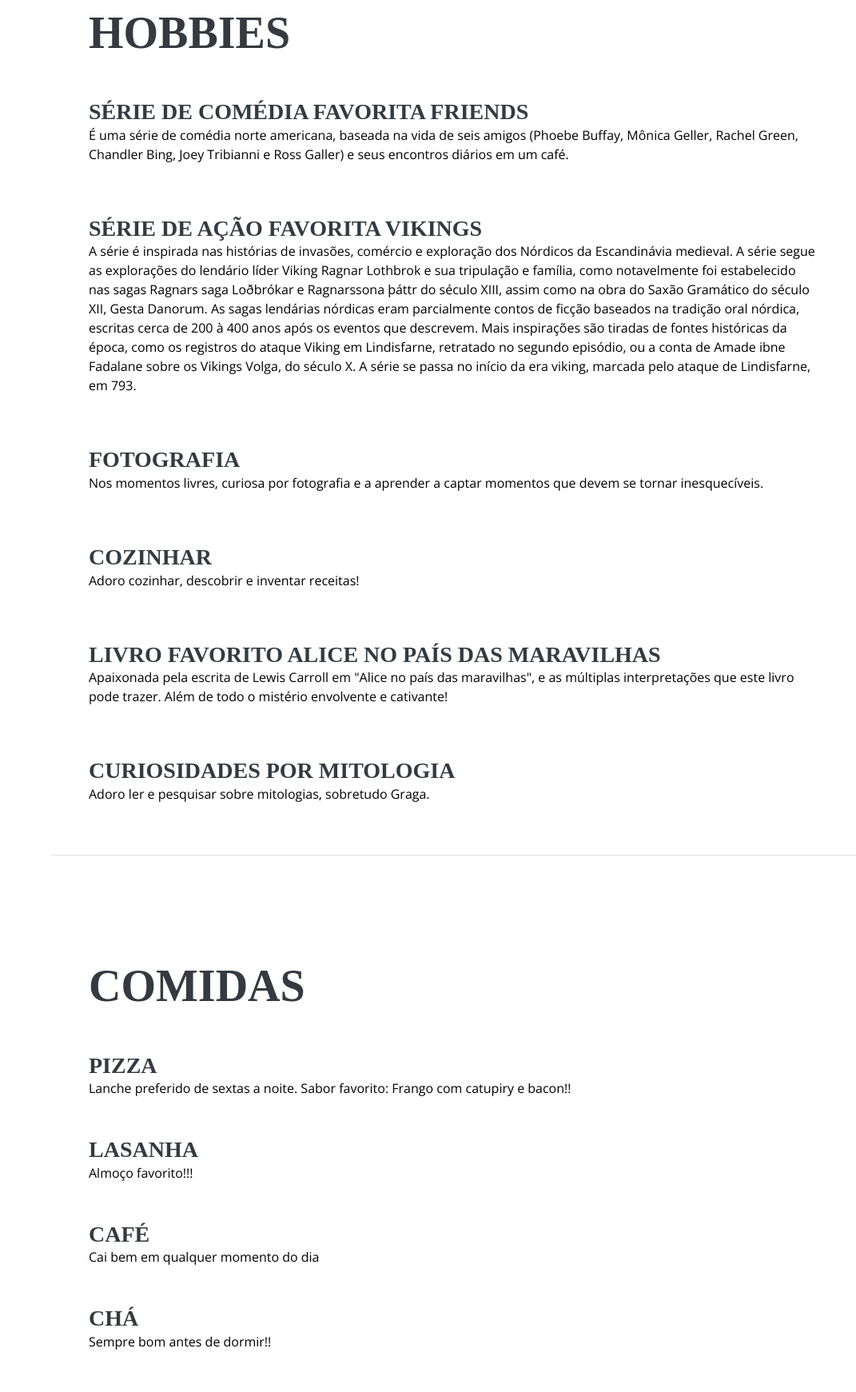
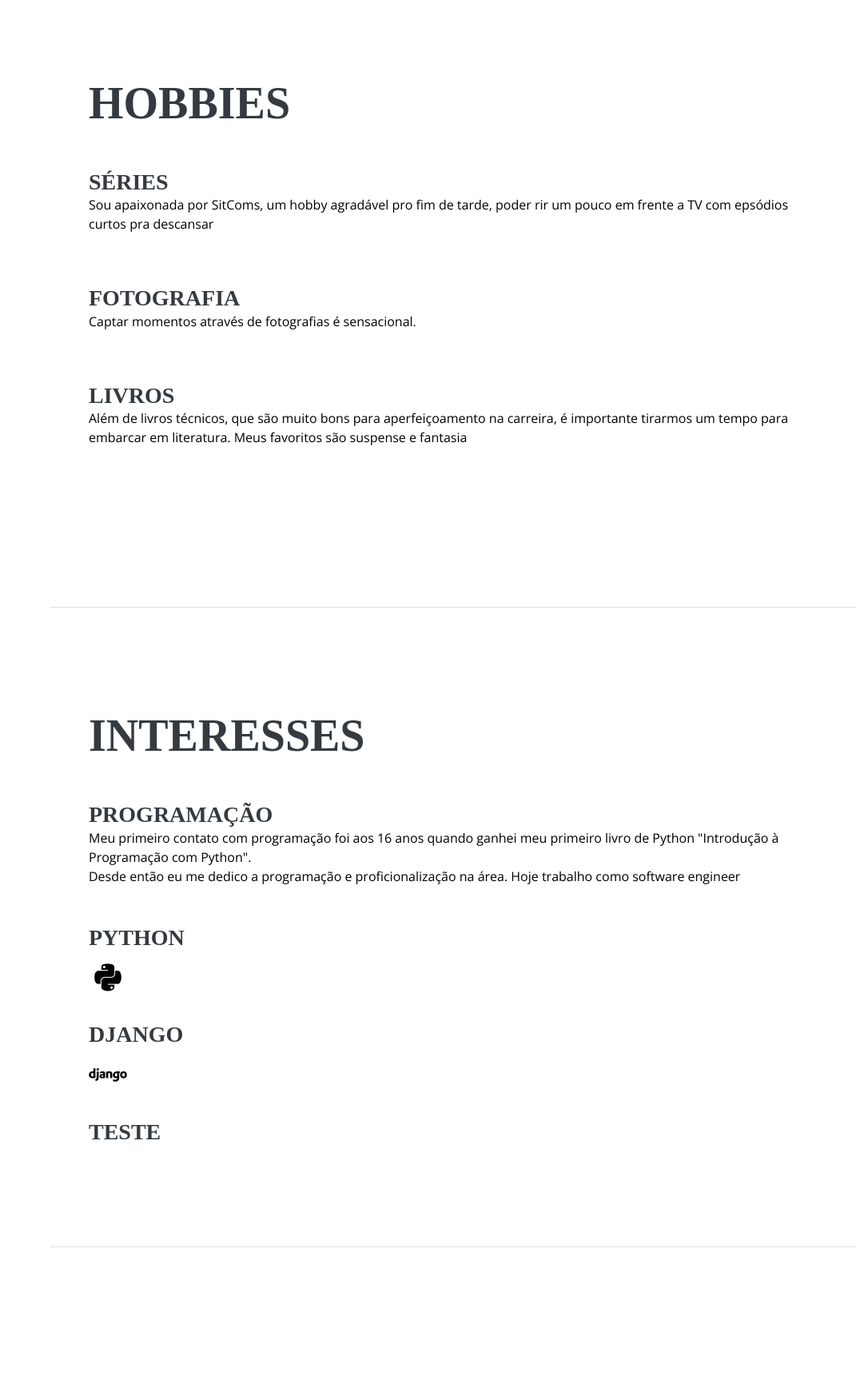
Before and after one commit to EduardaGoulart/EduardaGoulart.github.io, a plain HTML site: page index.html in a window 1280 px wide. Shown: the part 840-2581 px from the top of the page at 80% size, without its empty margins (209-1280 px from the left). After the commit the page ends 2400 px from the top, so only its background shows below. Drawn offline with nearby package versions, Linux system fonts and the light colour scheme; a web font is replaced by a local one.

Commit message:
update info

```diff
--- a/index.html
+++ b/index.html
@@ -44,12 +44,6 @@
           </li>
           <li class="nav-item">
             <a class="nav-link js-scroll-trigger" href="#hobbies">Hobbies</a>
-          </li>
-          <li class="nav-item">
-            <a class="nav-link js-scroll-trigger" href="#comidas">Comidas</a>
-          </li>
-          <li class="nav-item">
-            <a class="nav-link js-scroll-trigger" href="#esportes">Esportes</a>
           </li>
           <li class="nav-item">
             <a class="nav-link js-scroll-trigger" href="#interesses">interesses</a>
@@ -120,125 +114,35 @@
 
           <div class="resume-item d-flex flex-column flex-md-row mb-5">
             <div class="resume-content mr-auto">
-              <h3 class="mb-0">Série de comédia favorita Friends</h3>
-              <p>É uma série de comédia norte americana, baseada na vida de seis amigos (Phoebe Buffay, Mônica Geller, Rachel Green, Chandler Bing, Joey Tribianni e Ross Galler) e seus encontros diários em um café.</p>
+              <h3 class="mb-0">Séries</h3>
+              <p>Sou apaixonada por SitComs, um hobby agradável pro fim de tarde,
+                poder rir um pouco em frente a TV com epsódios curtos pra descansar
+              </p>
             </div>
           </div>
 
-          <div class="resume-item d-flex flex-column flex-md-row mb-5">
-            <div class="resume-content mr-auto">
-              <h3 class="mb-0">Série de ação favorita Vikings</h3>
-              <p>A série é inspirada nas histórias de invasões, comércio e exploração dos Nórdicos da Escandinávia medieval. A série segue as explorações do lendário líder Viking Ragnar Lothbrok e sua tripulação e família, como notavelmente foi estabelecido nas sagas Ragnars saga Loðbrókar e Ragnarssona þáttr do século XIII, assim como na obra do Saxão Gramático do século XII, Gesta Danorum. As sagas lendárias nórdicas eram parcialmente contos de ficção baseados na tradição oral nórdica, escritas cerca de 200 à 400 anos após os eventos que descrevem. Mais inspirações são tiradas de fontes históricas da época, como os registros do ataque Viking em Lindisfarne, retratado no segundo episódio, ou a conta de Amade ibne Fadalane sobre os Vikings Volga, do século X. A série se passa no início da era viking, marcada pelo ataque de Lindisfarne, em 793.</p>
-            </div>
-          </div>
 
           <div class="resume-item d-flex flex-column flex-md-row mb-5">
             <div class="resume-content mr-auto">
               <h3 class="mb-0">Fotografia</h3>
-              <p>Nos momentos livres, curiosa por fotografia e a aprender a captar momentos que devem se tornar inesquecíveis.</p>
+              <p>Captar momentos através de fotografias é sensacional.</p>
             </div>
           </div>
 
-          <div class="resume-item d-flex flex-column flex-md-row mb-5">
-            <div class="resume-content mr-auto">
-              <h3 class="mb-0">Cozinhar</h3>
-              <p>Adoro cozinhar, descobrir e inventar receitas!</p>
-            </div>
-          </div>
 
           <div class="resume-item d-flex flex-column flex-md-row mb-5">
             <div class="resume-content mr-auto">
-              <h3 class="mb-0">Livro favorito Alice no país das maravilhas</h3>
-              <p>Apaixonada pela escrita de Lewis Carroll em "Alice no país das maravilhas", e as múltiplas interpretações que este livro pode trazer. Além de todo o mistério envolvente e cativante!</p>
+              <h3 class="mb-0">Livros</h3>
+              <p>Além de livros técnicos, que são muito bons para aperfeiçoamento na carreira,
+                é importante tirarmos um tempo para embarcar em literatura. Meus favoritos são
+                suspense e fantasia
+              </p>
             </div>
           </div>
-
-          <div class="resume-item d-flex flex-column flex-md-row">
-            <div class="resume-content mr-auto">
-              <h3 class="mb-0">Curiosidades por mitologia</h3>
-              <p>Adoro ler e pesquisar sobre mitologias, sobretudo Graga. </p>
-            </div>
-          </div>
-        </div>
 
 
       </section>
 
-      <section class="resume-section p-3 p-lg-5 d-flex flex-column" id="comidas">
-        <div class="my-auto">
-          <h2 class="mb-5">Comidas</h2>
-
-          <div class="resume-item d-flex flex-column flex-md-row mb-5">
-            <div class="resume-content mr-auto">
-              <h3 class="mb-0">Pizza</h3>
-              <div>Lanche preferido de sextas a noite. Sabor favorito: Frango com catupiry e bacon!!</div>
-            </div>
-          </div>
-
-          <div class="resume-item d-flex flex-column flex-md-row mb-5">
-            <div class="resume-content mr-auto">
-              <h3 class="mb-0">Lasanha</h3>
-              <div>Almoço favorito!!!</div>
-            </div>
-          </div>
-
-          <div class="resume-item d-flex flex-column flex-md-row mb-5">
-            <div class="resume-content mr-auto">
-              <h3 class="mb-0">Café</h3>
-              <div>Cai bem em qualquer momento do dia</div>
-            </div>
-          </div>
-
-          <div class="resume-item d-flex flex-column flex-md-row mb-5">
-            <div class="resume-content mr-auto">
-              <h3 class="mb-0">Chá</h3>
-              <div>Sempre bom antes de dormir!!</div>
-            </div>
-          </div>
-
-        </div>
-      </section>
-
-      <section class="resume-section p-3 p-lg-5 d-flex flex-column" id="esportes">
-        <div class="my-auto">
-          <h2 class="mb-5">Esportes</h2>
-
-          <div class="resume-item d-flex flex-column flex-md-row mb-5">
-            <div class="resume-content mr-auto">
-              <h3 class="mb-0">São Paulina</h3>
-              <div>Mesmo não conseguindo acompanhar todos os jogos.</div>
-            </div>
-          </div>
-
-          <div class="resume-item d-flex flex-column flex-md-row mb-5">
-            <div class="resume-content mr-auto">
-              <h3 class="mb-0">Natação</h3>
-              <div>Praticante por um tempo, hoje só assistindo.</div>
-            </div>
-          </div>
-
-          <div class="resume-item d-flex flex-column flex-md-row mb-5">
-            <div class="resume-content mr-auto">
-              <h3 class="mb-0">Pilates</h3>
-              <div>Sempre importante alongar.</div>
-            </div>
-          </div>
-
-          <div class="resume-item d-flex flex-column flex-md-row mb-5">
-            <div class="resume-content mr-auto">
-              <h3 class="mb-0">Musculação</h3>
-              <div>O momento diário pra se exercitar e relaxar.</div>
-            </div>
-          </div>
-
-          <div class="resume-item d-flex flex-column flex-md-row mb-5">
-            <div class="resume-content mr-auto">
-              <h3 class="mb-0">Pedalar</h3>
-              <div>O esporte de todos os domingos.</div>
-            </div>
-          </div>
-
-      </section>
 
       <section class="resume-section p-3 p-lg-5 d-flex flex-column" id="interesses">
         <div class="my-auto">
@@ -246,8 +150,13 @@
 
           <div class="resume-item d-flex flex-column flex-md-row mb-5">
             <div class="resume-content mr-auto">
-              <h3 class="mb-0">Estuda Ciência da computação</h3>
-              <div>Desde de 2016.1, previsão de formar 2020.1</div>
+              <h3 class="mb-0">Programação</h3>
+              <div>Meu primeiro contato com programação foi aos 16 anos quando
+                ganhei meu primeiro livro de Python "Introdução à Programação com Python".
+
+                <br>Desde então eu me dedico a programação e proficionalização na área.
+                Hoje trabalho como software engineer
+              </div>
             </div>
           </div>
 
```
